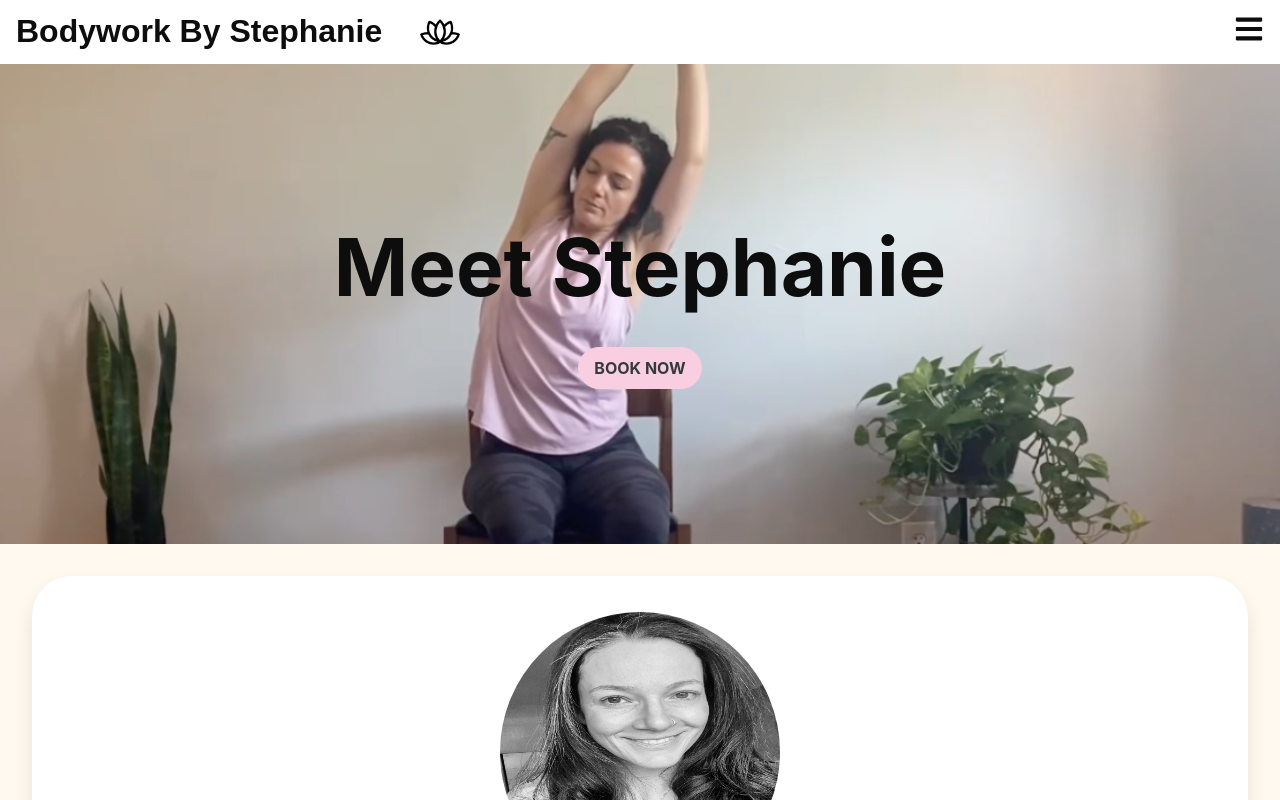
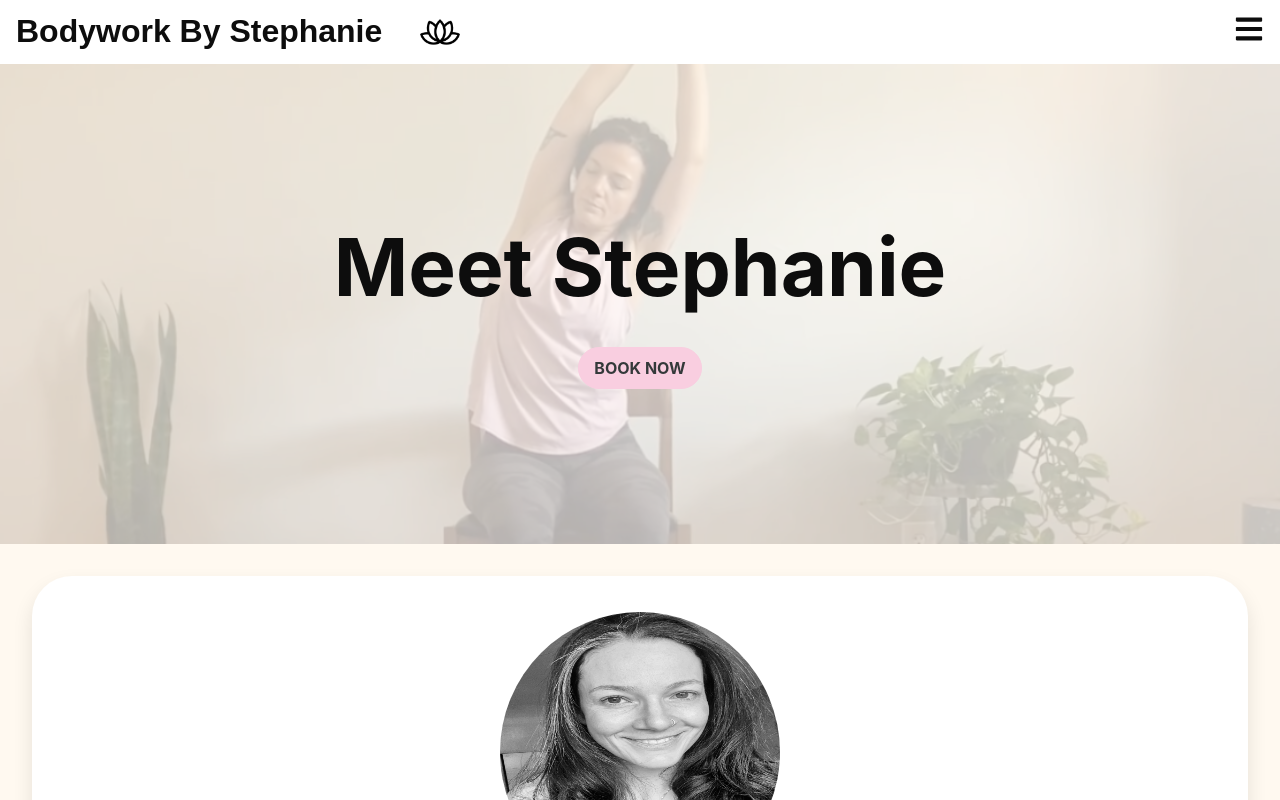
Before and after one commit to bethjm/massage_website, a React (Create React App) app: page /about in a window 1280 px wide. Shown: the top 800 px of the page. Built offline with nearby package versions, Linux system fonts and the light colour scheme; a web font is replaced by a local one.

Commit message:
added background to meet steph header

```diff
--- a/src/components/Headers/AboutHeader.css
+++ b/src/components/Headers/AboutHeader.css
@@ -2,8 +2,11 @@
 
 .about_header_page {
   background-color: #fff9f0b5;
+  position: relative;
+  background: url(../images/meet_steph_header.png) no-repeat center center/cover;
   color: #fff;
   position: relative;
+  background-repeat: no-repeat;
   display: flex;
   height: 60vh;
   flex-direction: column;
@@ -19,13 +22,13 @@
 
 .about_header_page:before {
   content: "";
-  background: url(../images/meet_steph_header.png) no-repeat center center/cover;
   height: 100%;
   width: 100%;
   position: absolute;
+  background-color: rgba(255, 249, 240, 0.71);
   top: 0;
   left: 0;
-  z-index: -1;
+  z-index: 2;
 }
 
 .about_header_page .about_header_container {
@@ -37,6 +40,8 @@
   max-width: 1400px;
   margin: auto;
   padding: 1rem;
+  position: relative;
+  z-index: 3;
 }
 
 .about_header_page .about_header_container h1 {
```
